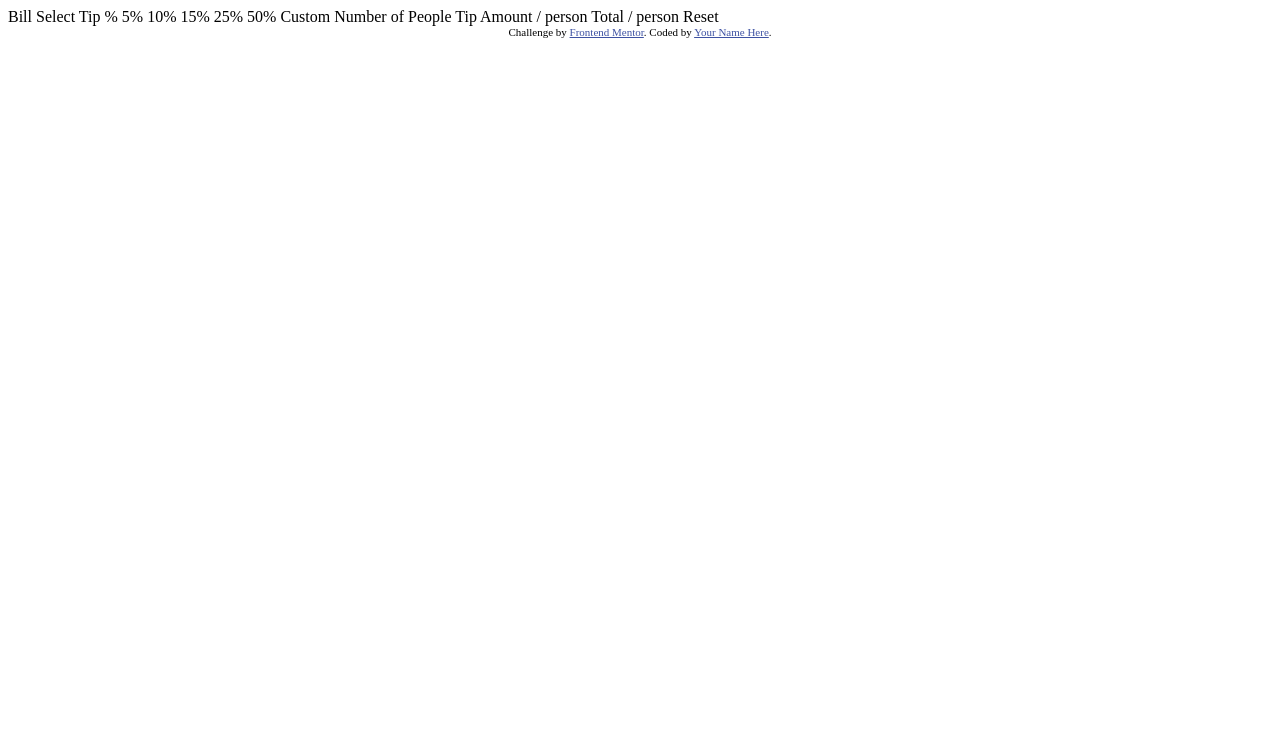
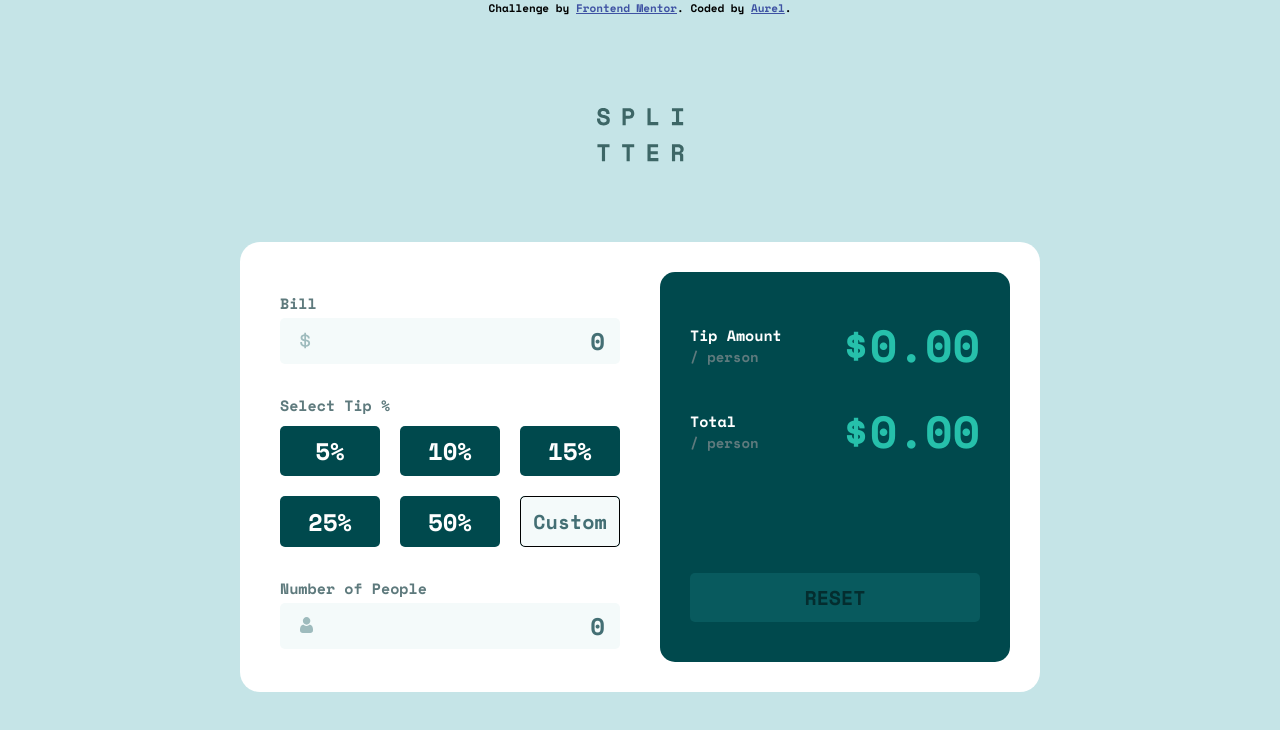
Before and after one commit to Aur71/Frontend-Mentor-Tip-Calculator, a plain HTML site: page index.html in a window 1280 px wide. Drawn offline with nearby package versions, Linux system fonts and the light colour scheme.

Commit message:
Desktop design done

```diff
--- a/index.html
+++ b/index.html
@@ -1,44 +1,82 @@
 <!DOCTYPE html>
 <html lang="en">
   <head>
-  <meta charset="UTF-8">
-  <meta name="viewport" content="width=device-width, initial-scale=1.0"> <!-- displays site properly based on user's device -->
-
-  <link rel="icon" type="image/png" sizes="32x32" href="./images/favicon-32x32.png">
-
+    <meta charset="UTF-8" />
+    <meta name="viewport" content="width=device-width, initial-scale=1.0" />
+    <link
+      rel="icon"
+      type="image/png"
+      sizes="32x32"
+      href="./images/favicon-32x32.png"
+    />
     <title>Frontend Mentor | Tip calculator app</title>
-
-  <!-- Feel free to remove these styles or customise in your own stylesheet 👍 -->
-  <style>
-    .attribution { font-size: 11px; text-align: center; }
-    .attribution a { color: hsl(228, 45%, 44%); }
-  </style>
+    <link rel="stylesheet" href="style.css" />
+    <script src="app.js" defer></script>
   </head>
   <body>
+    <main>
+      <img src="images/logo.svg" alt="" />
+      <div class="container">
+        <div class="col-1">
+          <div class="bill">
+            <label for="bill">Bill</label>
+            <input type="number" name="bill" id="bill" placeholder="0" />
+            <img src="images/icon-dollar.svg" alt="" />
+          </div>
 
-  Bill
+          <div class="tip">
+            <label for="tip">Select Tip %</label>
+            <div class="tip-btns">
+              <div class="grid-btn">5%</div>
+              <div class="grid-btn">10%</div>
+              <div class="grid-btn">15%</div>
+              <div class="grid-btn">25%</div>
+              <div class="grid-btn">50%</div>
+              <div class="grid-btn">
+                <input
+                  type="numer"
+                  name="custom"
+                  id="custom"
+                  placeholder="Custom"
+                />
+              </div>
+            </div>
+          </div>
 
-  Select Tip %
-  5%
-  10%
-  15%
-  25%
-  50%
-  Custom
+          <div class="people">
+            <label for="people">Number of People</label>
+            <input type="number" name="people" id="people" placeholder="0" />
+            <img src="images/icon-person.svg" alt="" />
+          </div>
+        </div>
 
-  Number of People
+        <!-- Col-2 below -->
+        <div class="col-2">
+          <div class="amount-person-wrapper">
+            <div class="amount-person">
+              <p>Tip Amount</p>
+              <p>/ person</p>
+            </div>
+            <h2>$0.00</h2>
+          </div>
 
-  Tip Amount
-  / person
-
-  Total
-  / person
-
-  Reset
+          <div class="total-person-wrapper">
+            <div class="total-person">
+              <p>Total</p>
+              <p>/ person</p>
+            </div>
+            <h2>$0.00</h2>
+          </div>
+          <div class="resetBtn">Reset</div>
+        </div>
+      </div>
 
       <div class="attribution">
-    Challenge by <a href="https://www.frontendmentor.io?ref=challenge" target="_blank">Frontend Mentor</a>.
-    Coded by <a href="#">Your Name Here</a>.
+        Challenge by
+        <a href="https://www.frontendmentor.io?ref=challenge" target="_blank"
+          >Frontend Mentor</a
+        >. Coded by <a href="https://github.com/Aur71">Aurel</a>.
       </div>
+    </main>
   </body>
 </html>
--- /dev/null
+++ b/style.css
@@ -0,0 +1,240 @@
+@import url("https://fonts.googleapis.com/css2?family=Space+Mono:wght@700&display=swap");
+
+.attribution {
+  font-size: 11px;
+  text-align: center;
+  position: absolute;
+  top: 0;
+}
+
+.attribution a {
+  color: hsl(228, 45%, 44%);
+}
+
+* {
+  margin: 0;
+  padding: 0;
+  box-sizing: border-box;
+  font-family: "Space Mono", monospace;
+}
+
+:root {
+  --clr1: hsl(172, 67%, 45%);
+  --clr2: hsl(183, 100%, 15%);
+  --clr3: hsl(186, 14%, 43%);
+  --clr4: hsl(184, 14%, 56%);
+  --clr5: hsl(185, 41%, 84%);
+  --clr6: hsl(189, 41%, 97%);
+  --clr7: hsl(0, 0%, 100%);
+}
+
+body {
+  font-size: 24px;
+  background-color: var(--clr5);
+}
+
+main {
+  width: 100%;
+  height: 100vh;
+  display: flex;
+  flex-direction: column;
+  justify-content: center;
+  align-items: center;
+  gap: 80px;
+}
+
+.container {
+  width: 800px;
+  height: 450px;
+  border-radius: 20px;
+  background-color: var(--clr7);
+  overflow: hidden;
+  display: grid;
+  grid-template-columns: 1fr 1fr;
+  gap: 30px;
+  padding: 30px;
+}
+
+.col-1 {
+  width: 100%;
+  height: 100%;
+  padding: 10px;
+}
+
+label {
+  font-size: 15px;
+  color: var(--clr3);
+}
+
+input::-webkit-outer-spin-button,
+input::-webkit-inner-spin-button {
+  -webkit-appearance: none;
+  margin: 0;
+}
+
+/* Firefox */
+input[type="number"] {
+  -moz-appearance: textfield;
+}
+
+input {
+  display: block;
+  border: none;
+  width: 100%;
+  padding: 5px 15px;
+  border-radius: 5px;
+  background-color: var(--clr6);
+  outline: none;
+  text-align: right;
+  font-size: 24px;
+}
+
+.bill {
+  position: relative;
+}
+
+.bill img {
+  position: absolute;
+  top: 50px;
+  left: 20px;
+}
+
+::-webkit-input-placeholder {
+  color: hsl(186, 26%, 36%);
+}
+
+:-ms-input-placeholder {
+  color: hsl(186, 26%, 36%);
+}
+
+::placeholder {
+  color: hsl(186, 26%, 36%);
+}
+
+.tip {
+  width: 100%;
+  height: auto;
+  margin-top: 30px;
+  display: flex;
+  flex-direction: column;
+  gap: 10px;
+}
+
+.tip-btns {
+  width: 100%;
+  height: auto;
+  display: grid;
+  grid-template-columns: 1fr 1fr 1fr;
+  gap: 20px;
+}
+
+.grid-btn {
+  width: 100%;
+  height: 100%;
+  border-radius: 5px;
+  background-color: var(--clr2);
+  color: var(--clr7);
+  min-height: 50px;
+  width: 100px;
+  display: flex;
+  justify-content: center;
+  align-items: center;
+  cursor: pointer;
+  overflow: hidden;
+}
+
+#custom {
+  width: 100%;
+  height: 100%;
+  padding: 10px;
+  font-size: 20px;
+  color: var(--clr2);
+  text-transform: none;
+  border: 1px solid black;
+}
+
+#custom::-webkit-input-placeholder {
+  text-align: center;
+}
+
+#custom:-ms-input-placeholder {
+  text-align: center;
+}
+
+#custom::placeholder {
+  text-align: center;
+}
+
+.people {
+  position: relative;
+  margin-top: 20px;
+}
+
+.people img {
+  position: absolute;
+  top: 50px;
+  left: 20px;
+}
+
+/* Col-2 below */
+
+.col-2 {
+  width: 100%;
+  height: 100%;
+  background-color: var(--clr2);
+  border-radius: 15px;
+  padding: 40px 30px;
+  display: flex;
+  flex-direction: column;
+  gap: 20px;
+}
+
+.amount-person-wrapper {
+  display: flex;
+  justify-content: space-between;
+  align-items: center;
+}
+
+h2 {
+  color: var(--clr1);
+  font-size: 45px;
+}
+
+.amount-person p:first-child {
+  color: var(--clr7);
+  font-size: 15px;
+}
+
+.amount-person p:last-child {
+  color: var(--clr3);
+  font-size: 14px;
+}
+
+.total-person-wrapper {
+  display: flex;
+  justify-content: space-between;
+  align-items: center;
+}
+
+.total-person p:first-child {
+  color: var(--clr7);
+  font-size: 15px;
+}
+
+.total-person p:last-child {
+  color: var(--clr3);
+  font-size: 14px;
+}
+
+.resetBtn {
+  width: 100%;
+  text-align: center;
+  background-color: hsl(183, 84%, 20%);
+  border-radius: 5px;
+  text-transform: uppercase;
+  padding: 10px;
+  font-size: 20px;
+  margin-top: auto;
+  color: rgba(0, 0, 0, 0.5);
+  cursor: pointer;
+}
```
Also changed, not shown: app.js (added), 4 other files. Lines whose indentation alone changed are shown as unchanged.
